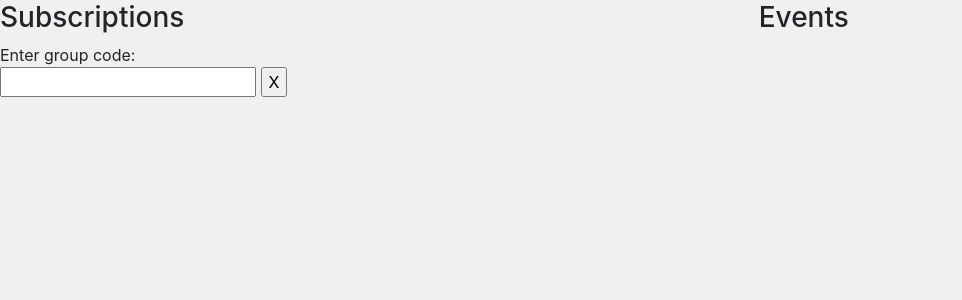
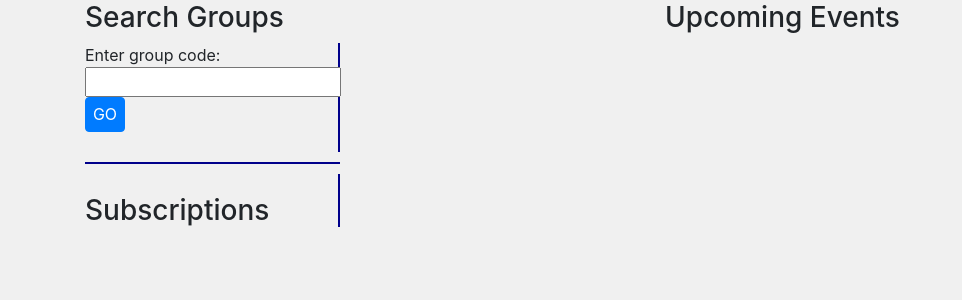
Before and after one commit to cjredmond/GrouperApp, a Django app: template templates/landing_member.html in a window 1280 px wide. Shown: the top 300 px of the page, without its empty margins (0-962 px from the left). Run offline with Django 3.2, Linux system fonts and the light colour scheme; the template is opened without the code that fills it, so the values that code supplies are empty; some libraries are stand-ins or nearby versions.

Commit message:
styling home page

```diff
--- a/static/css/test.css
+++ b/static/css/test.css
@@ -19,8 +19,41 @@ body {
   margin: 5px;
 }
 
-.group-box {
+.groupsearchform {
+  height: 30px;
+}
+
+.searchbtn {
+  height: 35px;
+  margin: 0px;
+  width: 40px;
+  padding: 4px;
+}
+
+.group-search {
+  padding-bottom: 20px;
+  border-right: 2px solid darkblue;
+}
+
+.search-sub-divider{
+  height: 2px;
+  margin-top: 10px;
+  margin-bottom: 10px;
+  background-color: darkblue;
+}
+
+.group-box a {
   color: darkblue;
+}
+
+.group-box a:hover {
+  text-decoration: none;
+  color: blue;
+}
+
+.subscriptions-box {
+  padding-top: 20px;
+  border-right: 2px solid darkblue;
 }
 
 .event-box {
--- a/templates/landing_member.html
+++ b/templates/landing_member.html
@@ -18,26 +18,29 @@
 
 <div class="row">
   <div class="col-md-3">
-    <h3>Subscriptions</h3>
-
+    <h3>Search Groups</h3>
     <div class="group-search">
       <span>Enter group code:</span>
       <form class="" action="/lookup/" method="post">
-        <input type="text" name="code" value="">
+        <input class="groupsearchform" type="text" name="code" value="">
         {% csrf_token %}
-        <input type="submit" name="" value="X">
+        <input class="btn btn-primary searchbtn" type="submit" name="" value="GO">
       </form>
     </div>
-
-    {% for e in request.user.userentityrelation_set.all %}
-    <div class="group-box">
-      {{ e.entity.name }}
+    <div class="search-sub-divider"></div>
+    <div class="subscriptions-box">
+      <h3>Subscriptions</h3>
+      {% for e in request.user.userentityrelation_set.all %}
+      <div class="group-box">
+        <a href="{% url 'entity_detail_view' e.entity.id %}">{{ e.entity.name }}</a>
+      </div>
+      {% endfor %}
     </div>
-    {% endfor %}
   </div>
   <div class="col-md-9">
-    <h3 style="text-align:center;">Events</h3>
+    <h3 style="text-align:center;">Upcoming Events</h3>
     {% for event in request.user.get_events %}
+    {% if not event.is_expired %}
     <!-- <div class="event-box">
       <div class="row">
         <div class="col-md-3">{{ event.entity.name }}</div>
@@ -49,7 +52,7 @@
     <div class="event-box">
       <div class="row">
         <div class="col-md-3">
-          <span class="event-name">{{ event.name }} at {{ event.location }}</span>
+          <span class="event-name">{{ event.name }} at {{ event.location }}</span><br>
           <span>{{ event.time }}</span>
         </div>
         <div class="col-md-3">
@@ -64,7 +67,7 @@
       </div>
     </div>
 
-
+    {% endif %}
     {% endfor %}
   </div>
 </div>
--- a/templates/member_base.html
+++ b/templates/member_base.html
@@ -9,8 +9,9 @@
   </head>
   <body>
     {% include 'snippets/navbars.html' %}
-    {% block content %}
-    {% endblock %}
-
+    <div class="container">
+      {% block content %}
+      {% endblock %}
+    </div>
   </body>
 </html>
```
Also changed, not shown: events/models.py (+7 -0 lines), static/css/loginpage.css (added, +12 -0 lines), templates/group/entity_detail.html (+7 -1 lines), templates/registration/login.html (+11 -5 lines), db.sqlite3.
